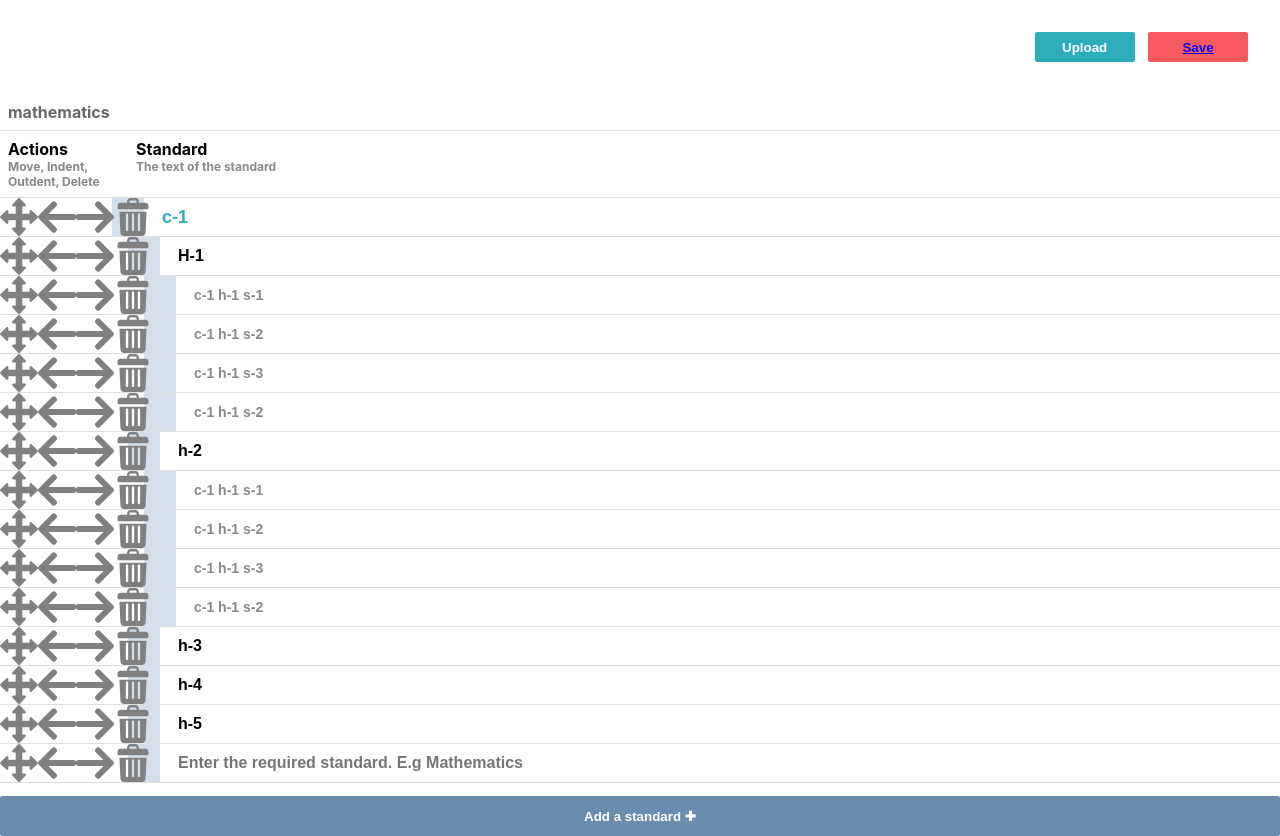
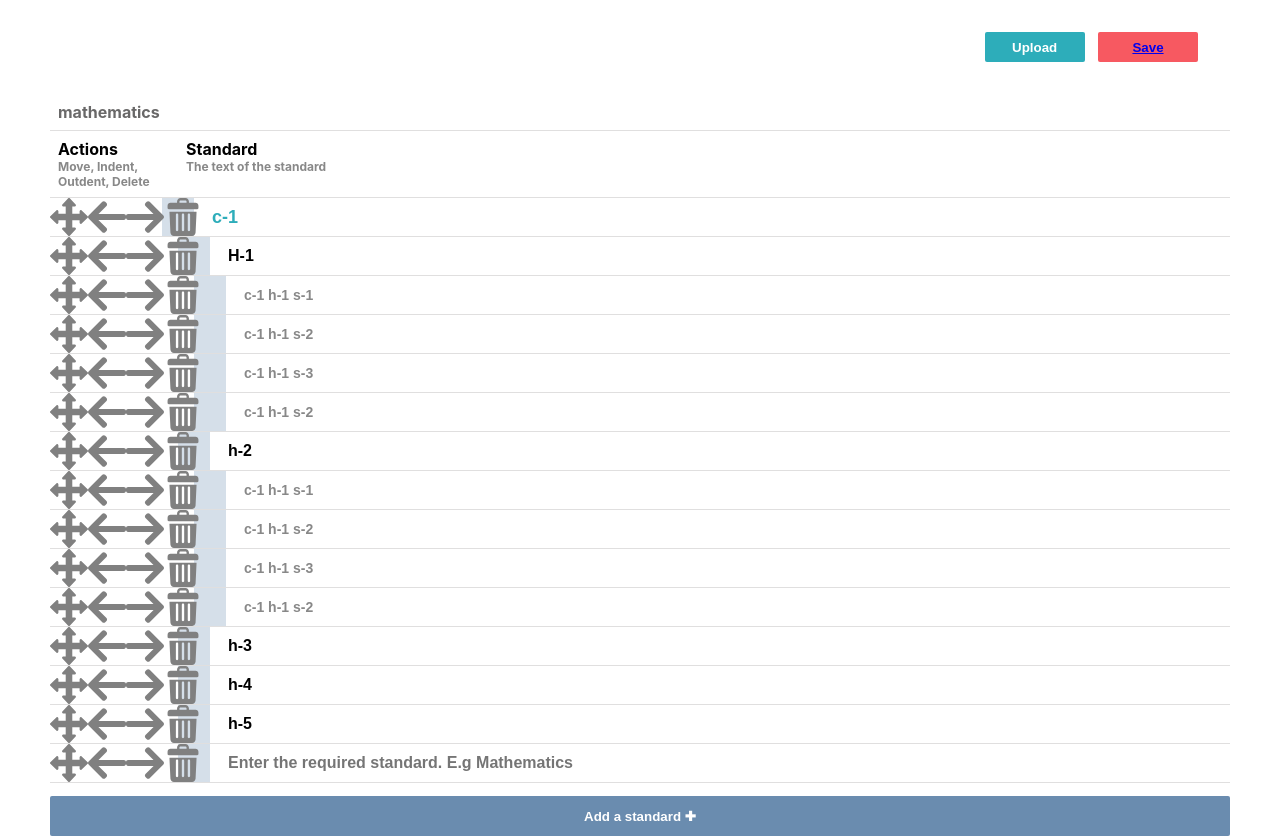
Before and after one commit to ArpitBansal87/curriculum-authoring-tool, a React (Create React App) app: page / in a window 1280 px wide. Built offline with nearby package versions, Linux system fonts and the light colour scheme.

Commit message:
Added CSS to the Webpage.

```diff
--- a/src/App.scss
+++ b/src/App.scss
@@ -47,3 +47,12 @@ button {
     visibility: visible;
     opacity: 1;
   }
+  .App{
+    width: 1180px;
+    margin: 0 auto;
+  }
+
+  #root{
+    width: 1180px;
+    margin: 0 auto;
+  }
--- a/src/Curriculum/index.scss
+++ b/src/Curriculum/index.scss
@@ -1,5 +1,6 @@
 .curriculum-wrapper {
-  width: 100%;
+  width: 1180px;
+  margin: 0 auto;
   .subject-heading {
     padding: 0.5em 0.5em 0.5em 0.5em;
     color: #696868;
@@ -12,6 +13,7 @@
       padding: 0.5em 0.5em 0.5em 0.5em;
       border-right: none;
       border-left: none;
+      box-sizing: border-box;
 
       .heading-wrapper {
         .main-heading {
--- a/src/index.css
+++ b/src/index.css
@@ -1,11 +1,12 @@
 body {
-  margin: 0;
   font-family: -apple-system, BlinkMacSystemFont, 'Segoe UI', 'Roboto', 'Oxygen',
     'Ubuntu', 'Cantarell', 'Fira Sans', 'Droid Sans', 'Helvetica Neue',
     sans-serif;
   -webkit-font-smoothing: antialiased;
   -moz-osx-font-smoothing: grayscale;
   position: relative;
+  width: 1180px;
+  margin: 0 auto;
 }
 
 code {
```
